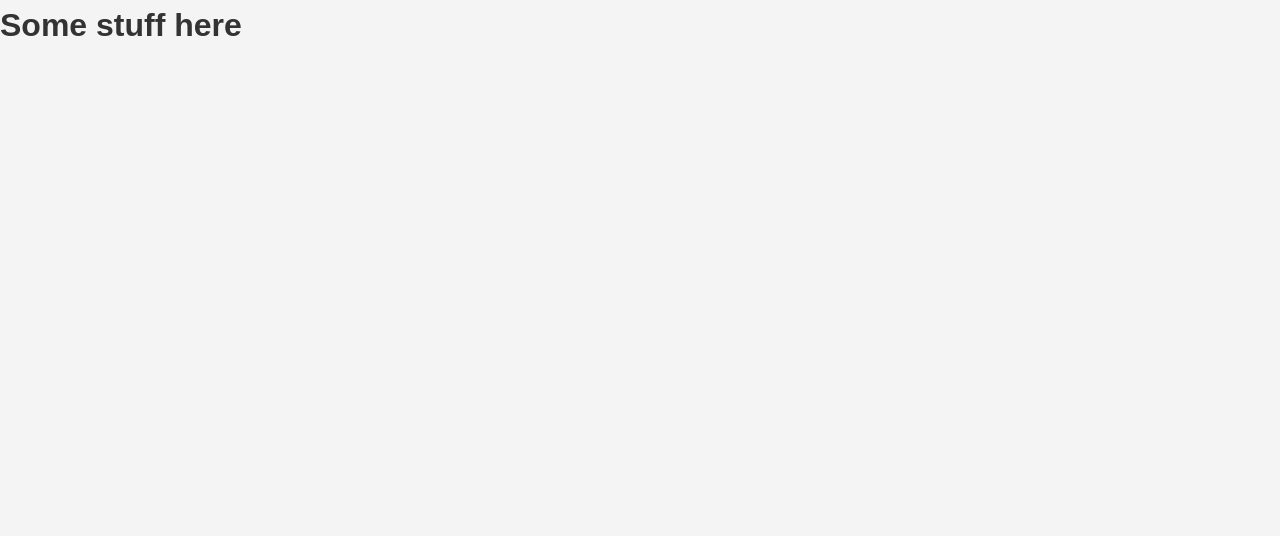
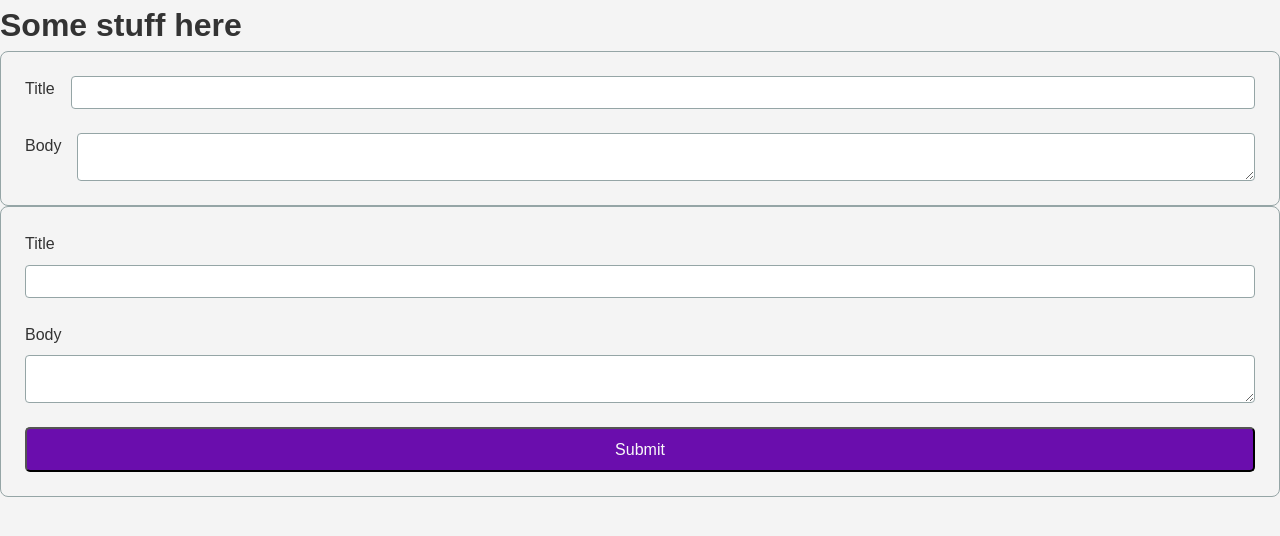
Before and after one commit to heyJoshLee/product-focused-dev-styles, a plain HTML site: page index.html in a window 1280 px wide. Drawn offline with Linux system fonts and the light colour scheme.

Commit message:
Fix form

```diff
--- a/index.html
+++ b/index.html
@@ -8,5 +8,28 @@
   </head>
   <body>
     <h1>Some stuff here</h1>
+    <form class="form side-by-side">
+      <div class="form-group">
+        <label for="title">Title</label>
+        <input type="text"/>
+      </div>
+      <div class="form-group">
+        <label for="body">Body</label>
+        <textarea name="" id=""></textarea>
+      </div>
+    </form>
+    <form class="form stacked">
+      <div class="form-group">
+        <label for="title">Title</label>
+        <input type="text"/>
+      </div>
+      <div class="form-group">
+        <label for="body">Body</label>
+        <textarea name="" id=""></textarea>
+      </div>
+      <div class="form-group">
+        <input type="submit" value="Submit" class="button">
+      </div>
+    </form>
   </body>
 </html>
--- a/styles.css
+++ b/styles.css
@@ -172,7 +172,8 @@ ul {
   background-color: var(--secondary-color);
 }
 
-.button:hover, .button-secondary:hover {
+.button:hover,
+.button-secondary:hover {
   cursor: pointer;
 }
 
@@ -1180,22 +1181,22 @@ ul {
 }
 
 /* Space Adjustment */
-.form.space-between-labels .form-group {
+.form.stacked .form-group {
   display: flex;
   flex-direction: column;
   gap: 0.5rem; /* Space between label and input */
 }
 
-.form.side-by-side-labels .form-group {
+.form.side-by-side .form-group {
   display: flex;
-  align-items: center;
   gap: 1rem; /* Space between the label and the input */
 }
 
 /* General Styling for Inputs */
 .form-group input[type='text'],
 .form-group input[type='email'],
-.form-group input[type='password'] {
+.form-group input[type='password'],
+.form-group textarea {
   padding: 0.5rem;
   border: 1px solid var(--gray);
   border-radius: 4px;
@@ -1244,9 +1245,3 @@ ul {
     width: 48%;
   }
 }
-
-
-
-TODO
-
-Hover and focused styles aren't working on button elements only on div
```
